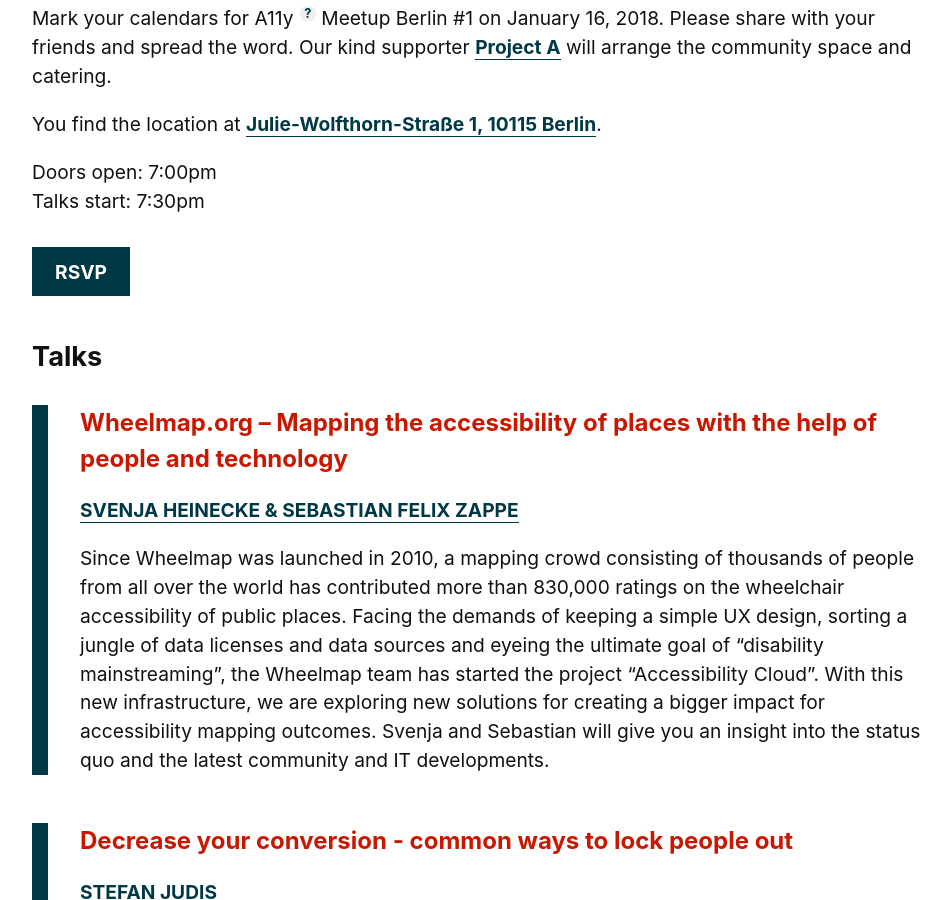
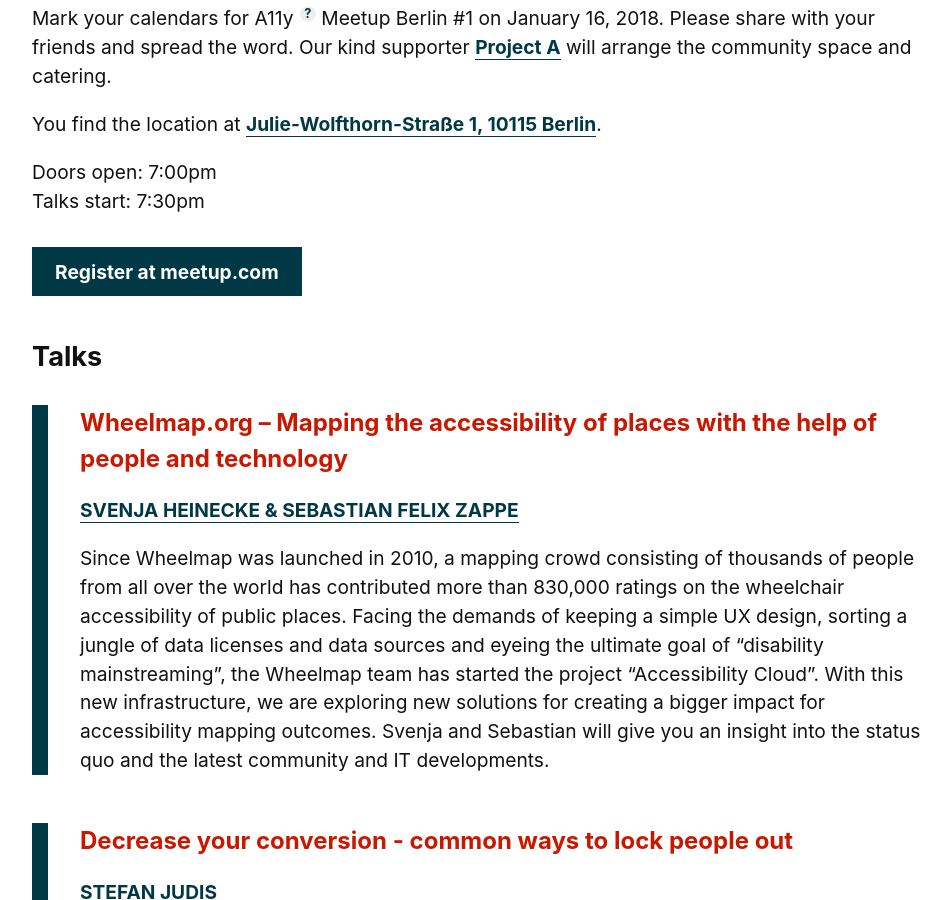
Before and after one commit to a11yberlin/a11y-meetup-berlin.de, a Jekyll site: the page built from index.html, in a window 1280 px wide and 900 px high, scrolled down 543 px. Shown: the whole window, without its empty margins (160-1111 px from the left). Built offline with Jekyll 4.4.1, drawn with Linux system fonts in a browser that asks for light colours.

Commit message:
Use describing text instead of RSVP

```diff
--- a/index.html
+++ b/index.html
@@ -18,7 +18,7 @@ layout: default
         </p>
     </div>
     <div class="event__link">
-        <a class="button button--green" href="https://www.meetup.com/de-DE/A11y-Meetup-Berlin/events/245047218" title="If you want to attend the meetup, please let us know at meetup.com">RSVP</a>
+        <a class="button button--green" href="https://www.meetup.com/de-DE/A11y-Meetup-Berlin/events/245047218" title="If you want to attend the meetup, please let us know at meetup.com">Register at meetup.com</a>
     </div>
     <h3>Talks</h3>
     <div>
```
